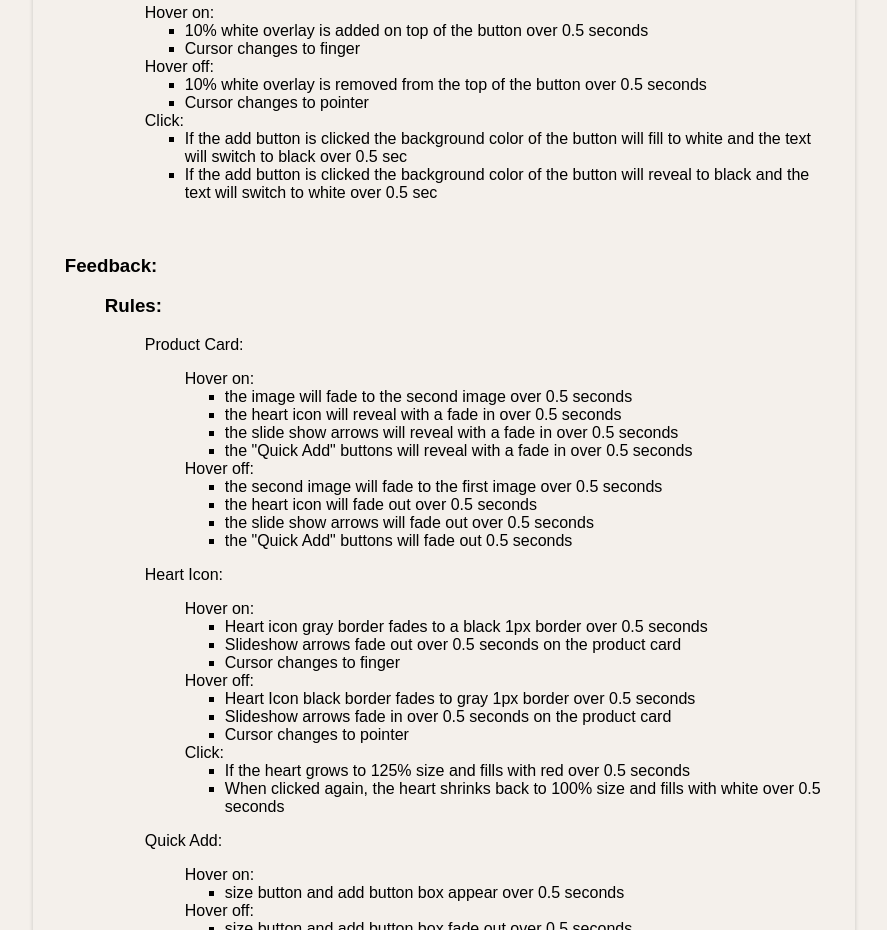
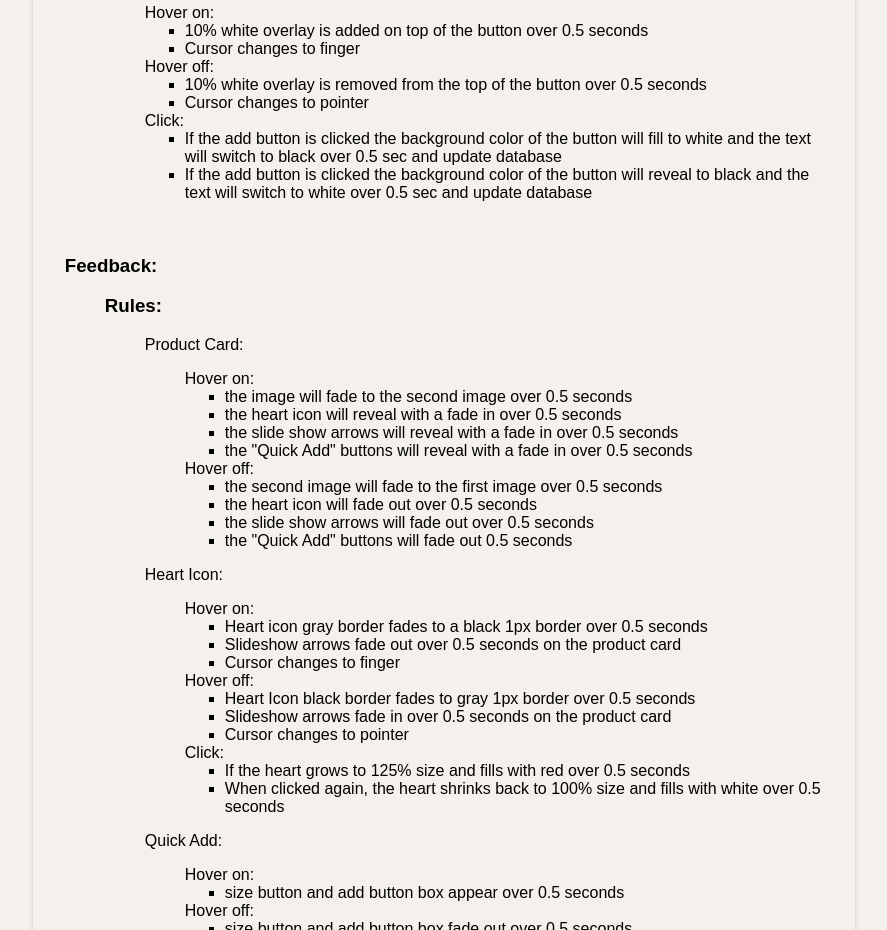
Before and after one commit to juliannac1/idm241-jc4738, a plain HTML site: page final/index.html in a window 1280 px wide. Shown: the part 1860-2790 px from the top of the page, without its empty margins (196-1083 px from the left). Drawn offline with Linux system fonts and the light colour scheme.

Commit message:
Update index.html

```diff
--- a/final/index.html
+++ b/final/index.html
@@ -151,8 +151,8 @@
             </ul>
           Click:
             <ul>
-              <li>If the add button is clicked the background color of the button will fill to white and the text will switch to black over 0.5 sec</li>
-              <li>If the add button is clicked the background color of the button will reveal to black and the text will switch to white over 0.5 sec</li>
+              <li>If the add button is clicked the background color of the button will fill to white and the text will switch to black over 0.5 sec and update database</li>
+              <li>If the add button is clicked the background color of the button will reveal to black and the text will switch to white over 0.5 sec and update database</li>
             </ul>
         </ul>
 
```
